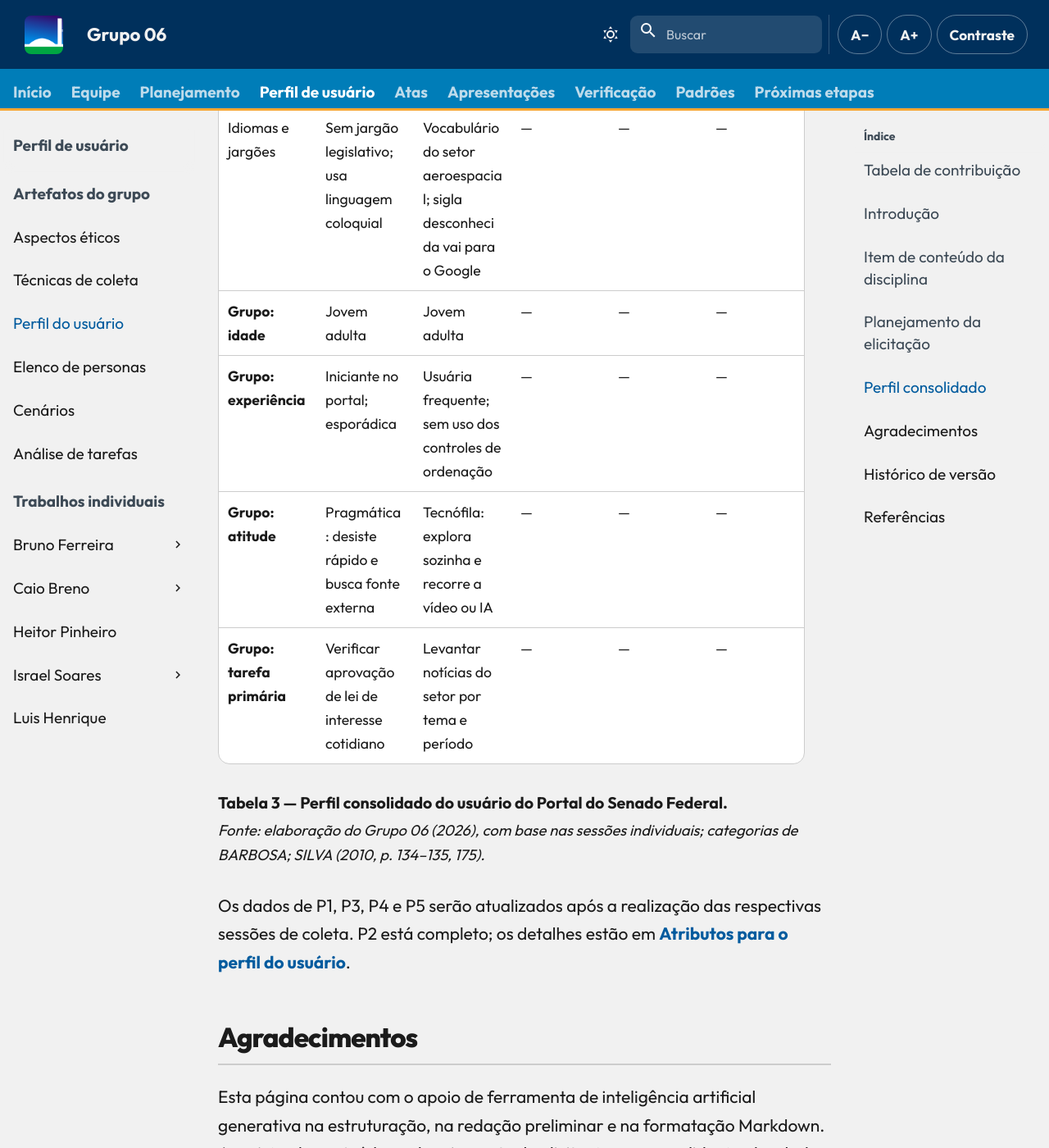
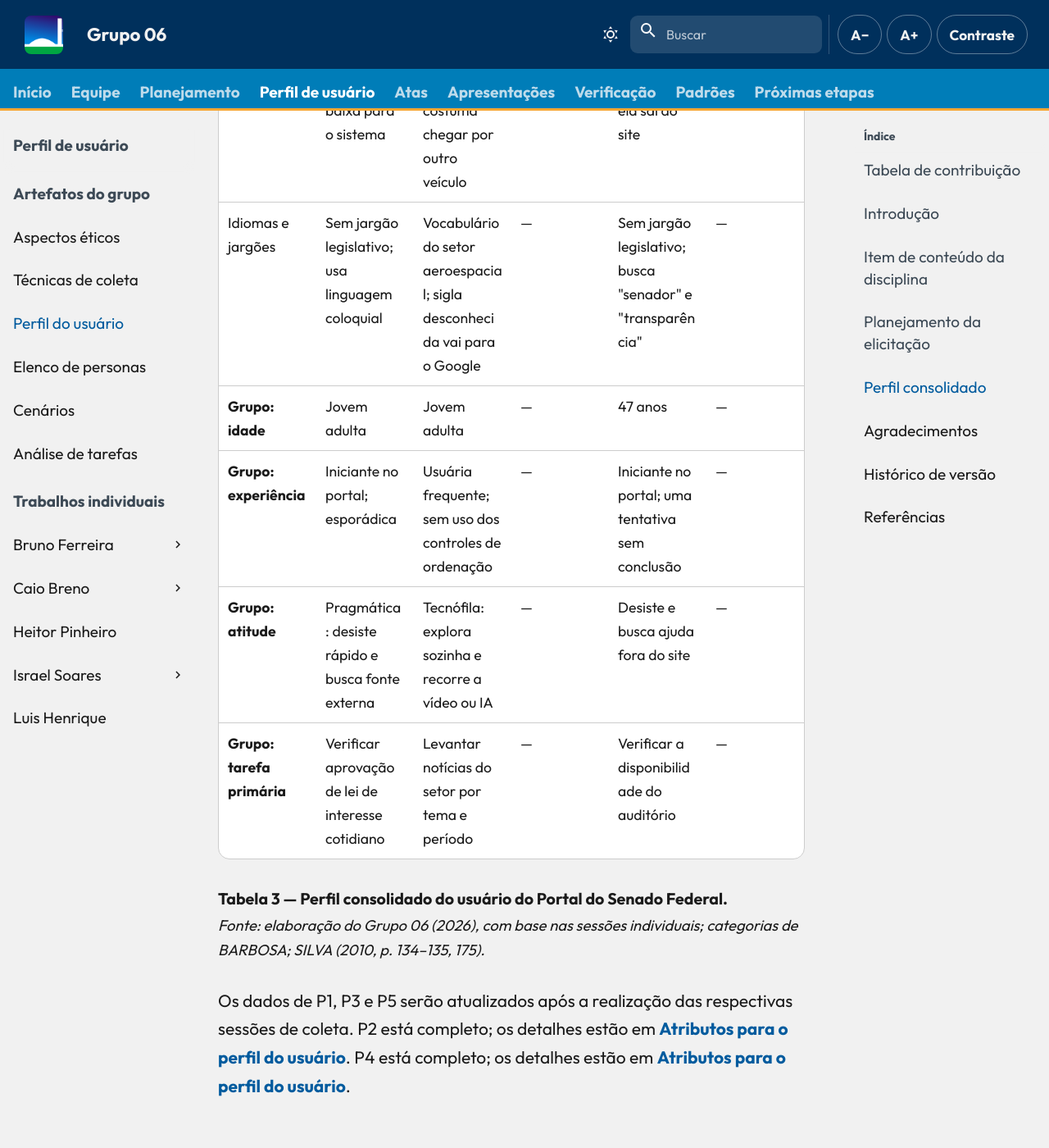
Before and after one commit to Interacao-Humano-Computador/2026.2-Grupo06, an MkDocs documentation site: the page built from docs/entrega-2/perfil-usuario.md, in a window 1280 px wide and 1400 px high, scrolled down 8908 px. Shown: the whole window at 82% size. Built offline with MkDocs 1.6.1 and Material for MkDocs 9.7.7, drawn with Linux system fonts in a browser that asks for light colours; comment, search, counter and statistics services are not loaded; some of the changed text lies outside the part shown.

Commit message:
docs: inclui a sessão do Israel nos índices da etapa 2

```diff
--- a/docs/entrega-2/perfil-usuario.md
+++ b/docs/entrega-2/perfil-usuario.md
@@ -62,7 +62,7 @@
 | [Bruno Ferreira Dornelas](https://github.com/brunnf) | P1 — Bruno | Cidadão leigo | A realizar | ⏳ Pendente |
 | [Caio Breno de Souza Bezerra](https://github.com/CaioBezerra-Dev) | P2 — Caio | Estagiária / cidadã com consulta recorrente | 24/09/2026 | ✅ Concluída |
 | [Heitor Pinheiro Gonçalves das Chagas](https://github.com/Heitorovski01) | P3 — Heitor | A definir | A realizar | ⏳ Pendente |
-| [Israel Soares de Paiva](https://github.com/IsraelSoares-25) | P4 — Israel | A definir | A realizar | ⏳ Pendente |
+| [Israel Soares de Paiva](https://github.com/IsraelSoares-25) | P4 — Israel | Servidora pública, tarefa administrativa pontual | 29/07 | ✅ Concluída |
 | [Luis Henrique Arruda Luna](https://github.com/Donnk61) | P5 — Luis | Servidor do Senado | A realizar | ⏳ Pendente |
 
 <p class="caption">Tabela 2 — Sessões de coleta do grupo.</p>
@@ -74,29 +74,29 @@
 
 | Atributo | P1 — Bruno (Cidadão leigo) | P2 — Caio (Estagiária/recorrente) | P3 — Heitor | P4 — Israel | P5 — Luis (Servidor) |
 | --- | --- | --- | --- | --- | --- |
-| Dados demográficos | Mulher, 23 anos | Mulher, 24 anos | — | — | — |
-| Experiência no cargo | Assistente administrativa, setor privado | Estagiária há ~6 meses em órgão público | — | — | — |
+| Dados demográficos | Mulher, 23 anos | Mulher, 24 anos | — | Mulher, 47 anos | — |
+| Experiência no cargo | Assistente administrativa, setor privado | Estagiária há ~6 meses em órgão público | — | Servidora pública | — |
 | Informações sobre a empresa | Escritório de médio porte, setor privado | Órgão público federal | — | — | — |
 | Educação | Graduação em andamento, Administração | Graduação em andamento, engenharia espacial | — | — | — |
-| Experiência com computadores | Média — domina ferramentas de escritório | Alta — autoavaliação 4 em escala de 1 a 5 | — | — | — |
-| Experiência com o produto | Baixa — acessa esporadicamente, por links externos | Recorrente e de trabalho; última visita ~2 semanas antes | — | — | — |
-| Tecnologia disponível | Computador no trabalho; smartphone pessoal | Computador do órgão no trabalho; pessoal na sessão | — | — | — |
-| Treinamento e aprendizado | Explora sozinha se intuitivo; assiste vídeos curtos | Explora sozinha; usa vídeo ou IA para sistemas novos | — | — | — |
-| Atitudes e valores | Desiste rápido se não encontrar o que quer | Gosta do visual e das opções de acessibilidade | — | — | — |
-| Conhecimento do domínio | Leiga em legislação e processo legislativo | Especialista no setor aeroespacial; leiga em legislação | — | — | — |
-| Objetivos | Confirmar informação legislativa vista em redes sociais | Reunir notícias do setor para o anuário anual | — | — | — |
-| Tarefas | Verificar status de projeto de lei por tema popular | Levantar notícias por palavra-chave, descartar antigas e salvar para aprovação | — | — | — |
-| Gravidade dos erros | Alta para ela (confia em fonte incorreta); baixa para o sistema | Baixa a média: notícia perdida costuma chegar por outro veículo | — | — | — |
-| Idiomas e jargões | Sem jargão legislativo; usa linguagem coloquial | Vocabulário do setor aeroespacial; sigla desconhecida vai para o Google | — | — | — |
-| **Grupo: idade** | Jovem adulta | Jovem adulta | — | — | — |
-| **Grupo: experiência** | Iniciante no portal; esporádica | Usuária frequente; sem uso dos controles de ordenação | — | — | — |
-| **Grupo: atitude** | Pragmática: desiste rápido e busca fonte externa | Tecnófila: explora sozinha e recorre a vídeo ou IA | — | — | — |
-| **Grupo: tarefa primária** | Verificar aprovação de lei de interesse cotidiano | Levantar notícias do setor por tema e período | — | — | — |
+| Experiência com computadores | Média — domina ferramentas de escritório | Alta — autoavaliação 4 em escala de 1 a 5 | — | Baixa familiaridade com sites institucionais | — |
+| Experiência com o produto | Baixa — acessa esporadicamente, por links externos | Recorrente e de trabalho; última visita ~2 semanas antes | — | Uma visita pontual; não concluiu a tarefa do auditório | — |
+| Tecnologia disponível | Computador no trabalho; smartphone pessoal | Computador do órgão no trabalho; pessoal na sessão | — | Celular no dia a dia; computador na tarefa observada | — |
+| Treinamento e aprendizado | Explora sozinha se intuitivo; assiste vídeos curtos | Explora sozinha; usa vídeo ou IA para sistemas novos | — | Quando trava, busca ajuda ou informação por fora | — |
+| Atitudes e valores | Desiste rápido se não encontrar o que quer | Gosta do visual e das opções de acessibilidade | — | Desiste se a busca não responde em linguagem simples | — |
+| Conhecimento do domínio | Leiga em legislação e processo legislativo | Especialista no setor aeroespacial; leiga em legislação | — | Leiga em processo legislativo; usa termos do dia a dia | — |
+| Objetivos | Confirmar informação legislativa vista em redes sociais | Reunir notícias do setor para o anuário anual | — | Confirmar se o auditório está livre e acompanhar leis de interesse | — |
+| Tarefas | Verificar status de projeto de lei por tema popular | Levantar notícias por palavra-chave, descartar antigas e salvar para aprovação | — | Verificar a disponibilidade do auditório | — |
+| Gravidade dos erros | Alta para ela (confia em fonte incorreta); baixa para o sistema | Baixa a média: notícia perdida costuma chegar por outro veículo | — | Alta para ela: a tarefa fica sem resposta e ela sai do site | — |
+| Idiomas e jargões | Sem jargão legislativo; usa linguagem coloquial | Vocabulário do setor aeroespacial; sigla desconhecida vai para o Google | — | Sem jargão legislativo; busca "senador" e "transparência" | — |
+| **Grupo: idade** | Jovem adulta | Jovem adulta | — | 47 anos | — |
+| **Grupo: experiência** | Iniciante no portal; esporádica | Usuária frequente; sem uso dos controles de ordenação | — | Iniciante no portal; uma tentativa sem conclusão | — |
+| **Grupo: atitude** | Pragmática: desiste rápido e busca fonte externa | Tecnófila: explora sozinha e recorre a vídeo ou IA | — | Desiste e busca ajuda fora do site | — |
+| **Grupo: tarefa primária** | Verificar aprovação de lei de interesse cotidiano | Levantar notícias do setor por tema e período | — | Verificar a disponibilidade do auditório | — |
 
 <p class="caption">Tabela 3 — Perfil consolidado do usuário do Portal do Senado Federal.</p>
 <p class="source">Fonte: elaboração do Grupo 06 (2026), com base nas sessões individuais; categorias de BARBOSA; SILVA (2010, p. 134–135, 175).</p>
 
-Os dados de P1, P3, P4 e P5 serão atualizados após a realização das respectivas sessões de coleta. P2 está completo; os detalhes estão em [Atributos para o perfil do usuário](individual/caio/entrevista-observacao.md#atributos-para-o-perfil-do-usuario).
+Os dados de P1, P3 e P5 serão atualizados após a realização das respectivas sessões de coleta. P2 está completo; os detalhes estão em [Atributos para o perfil do usuário](individual/caio/entrevista-observacao.md#atributos-para-o-perfil-do-usuario). P4 está completo; os detalhes estão em [Atributos para o perfil do usuário](individual/israel/entrevista-observacao.md#atributos-para-o-perfil-do-usuario).
 
 ## Agradecimentos
 
@@ -107,6 +107,7 @@
 | Versão | Data | Descrição | Autor(es) | Revisor(es) |
 | :---: | :---: | --- | --- | --- |
 | `0.1` | 26/09/2026 | Estrutura, item de conteúdo, planejamento da elicitação e perfil com dados | [Bruno Ferreira Dornelas](https://github.com/brunnf) | [Caio Breno de Souza Bezerra](https://github.com/CaioBezerra-Dev) |
+| `0.2` | 27/09/2026 | Inclui os dados da sessão do Israel na coluna P4 | [Caio Breno de Souza Bezerra](https://github.com/CaioBezerra-Dev) | A definir |
 
 ## Referências
 
```
Also changed, not shown: docs/entrega-2/cenarios.md (+2 -1 lines), docs/entrega-2/elenco-personas.md (+2 -1 lines).
